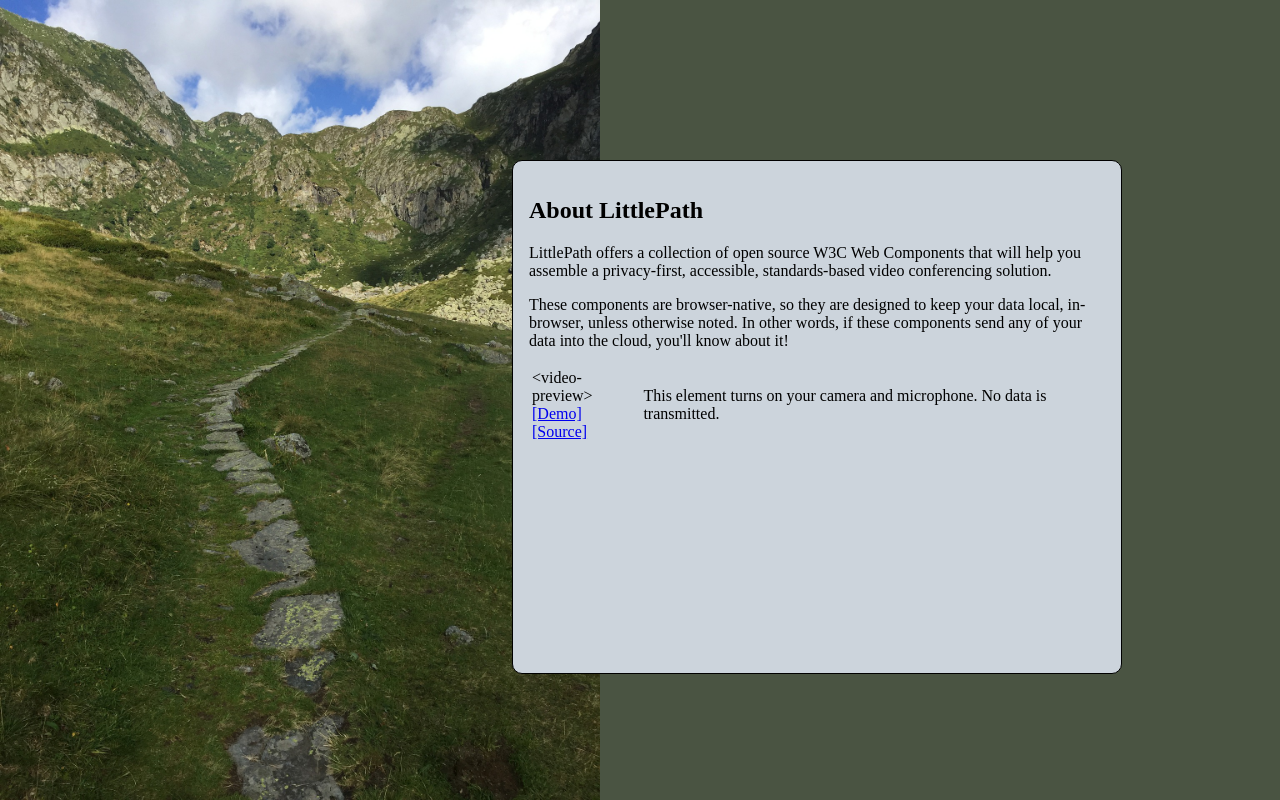
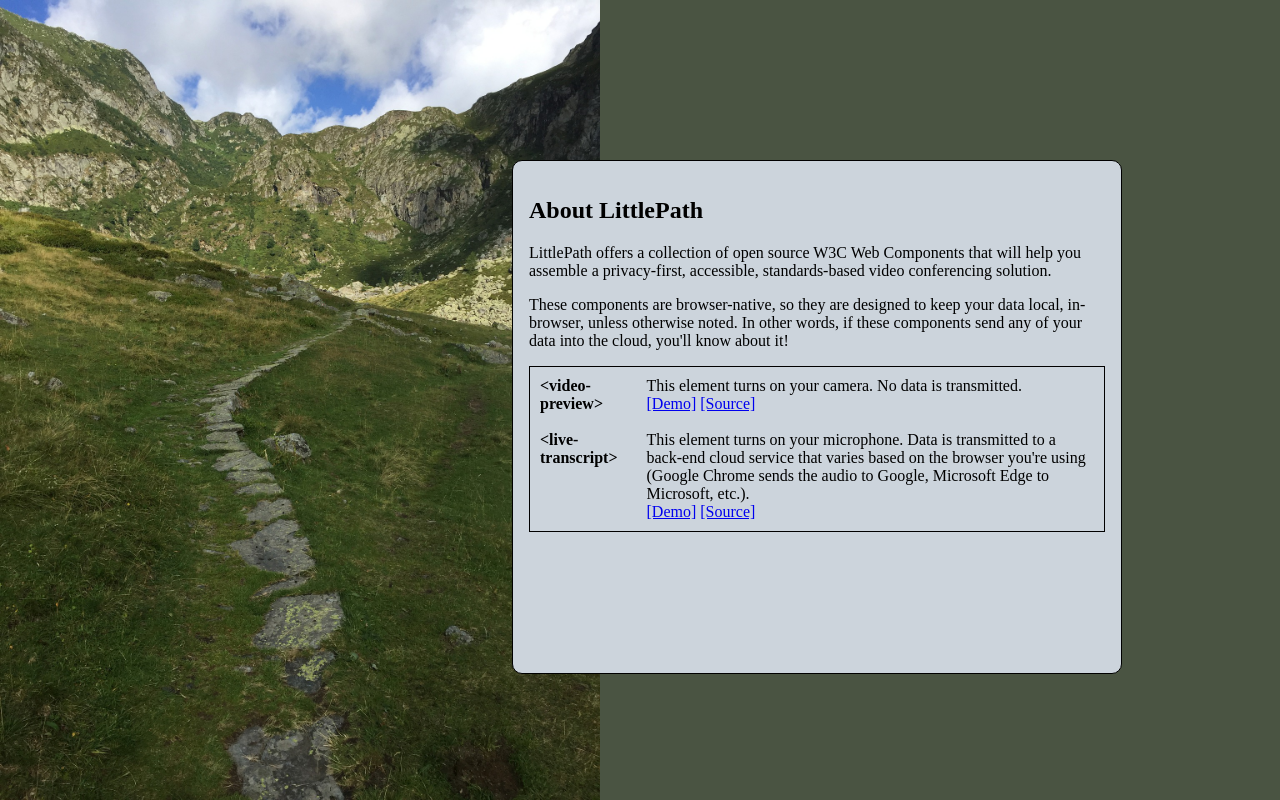
Before and after one commit to LittlePath/littlepath.github.io, a plain HTML site: page about/index.html in a window 1280 px wide. Drawn offline with Linux system fonts and the light colour scheme.

Commit message:
added live-transcript

```diff
--- a/about/index.html
+++ b/about/index.html
@@ -19,6 +19,16 @@
         width: 100%;
         position: relative;
       }
+
+      table{
+        border: black solid 1px;
+      }
+
+      td{
+        vertical-align: top;
+        padding: 0.5em;
+      }
+
 
       .side-img{
         float: left;
@@ -52,12 +62,27 @@
 
         <table>
           <tr>
-            <td>&lt;video-preview&gt;<br>
-                <a href="https://littlepath.org/video-preview">[Demo]</a><br>
-                <a href="https://github.com/littlepath/video-preview">[Source]</a><br>
+            <td>
+              <b>&lt;video-preview&gt;</b><br>
             </td>
-            <td>This element turns on your camera and microphone. No data is transmitted.</td>
+            <td>
+              This element turns on your camera. No data is transmitted.
+              <br><a href="https://littlepath.org/video-preview">[Demo]</a>
+                  <a href="https://github.com/littlepath/video-preview">[Source]</a>
+            </td>
           </tr>
+
+          <tr>
+            <td>
+              <b>&lt;live-transcript&gt;</b><br>
+            </td>
+            <td>
+              This element turns on your microphone. Data is transmitted to a back-end cloud service that varies based on the browser you're using (Google Chrome sends the audio to Google, Microsoft Edge to Microsoft, etc.).
+              <br><a href="https://littlepath.org/live-transcript">[Demo]</a>
+                  <a href="https://github.com/littlepath/live-transcript">[Source]</a>
+            </td>
+          </tr>
+
 
         </table>
       </section>
```
Also changed, not shown: another-path.jpg (added), img-src.txt.
